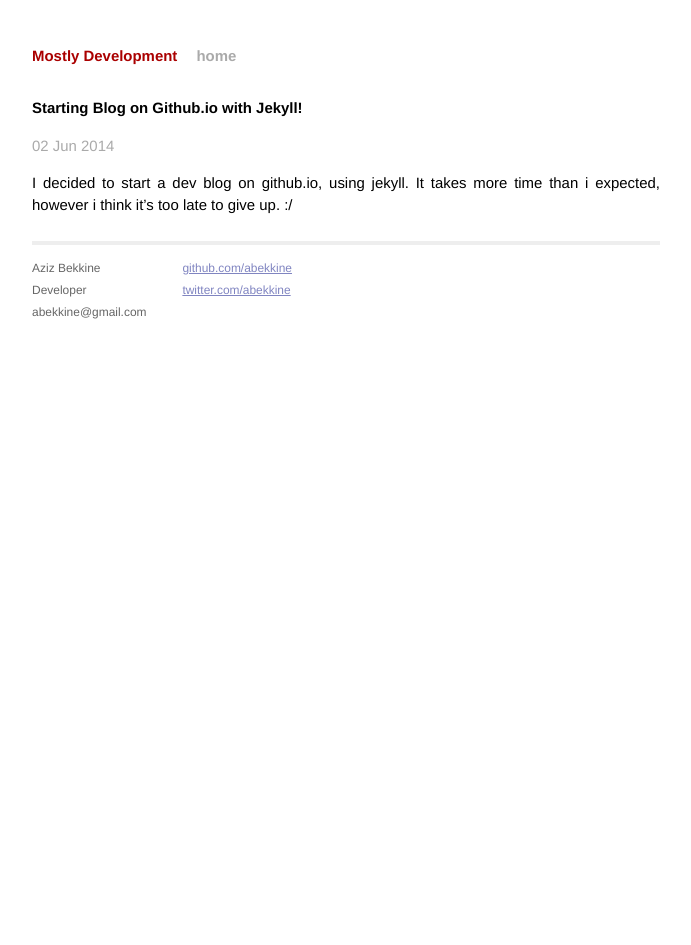
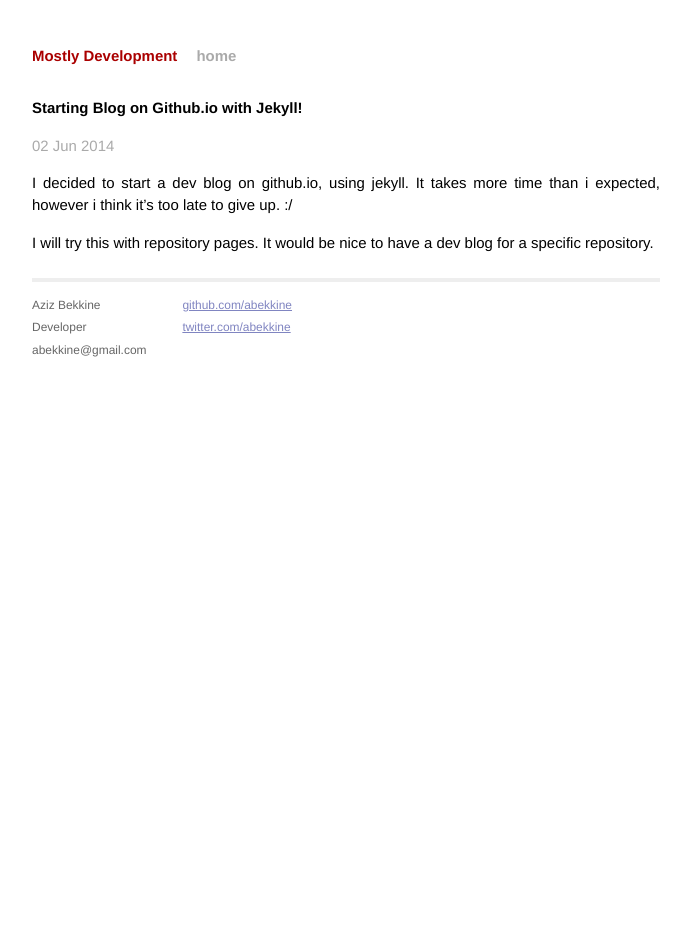
Before and after one commit to abekkine/abekkine.github.io, a Jekyll site: the page built from _posts/2014-06-02-blogging-with-jekyll.markdown, in a window 1280 px wide. Shown: the whole page, without its empty margins (294-985 px from the left). Built offline with Jekyll 4.4.1, drawn with Linux system fonts in a browser that asks for light colours; Markdown is read by kramdown in place of the engine named in the settings.

Commit message:
Another paragraph, regarding how to use jekyll.

```diff
--- a/_posts/2014-06-02-blogging-with-jekyll.markdown
+++ b/_posts/2014-06-02-blogging-with-jekyll.markdown
@@ -5,3 +5,6 @@ date:   2014-06-02 22:19:57
 ---
 I decided to start a dev blog on github.io, using jekyll.
 It takes more time than i expected, however i think it's too late to give up. :/
+
+I will try this with repository pages. It would be nice to have a dev blog for a
+specific repository.
```
